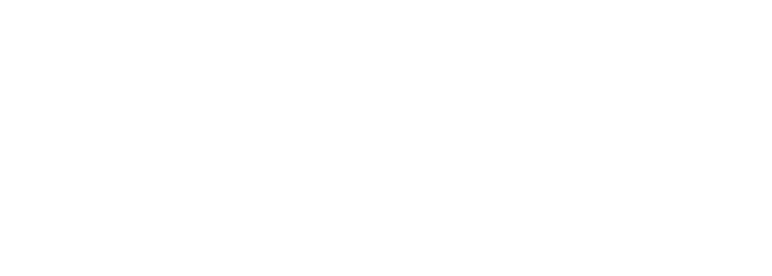
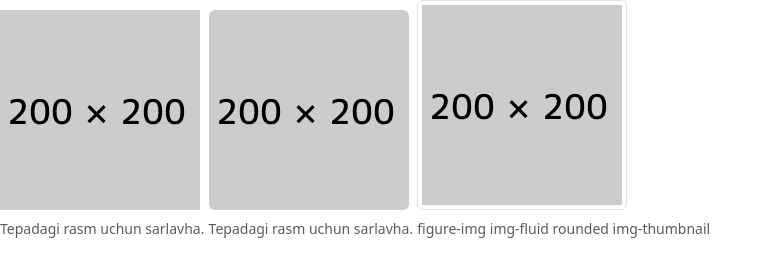
Before and after one commit to Abbos1202/bootstrap, a plain HTML site: page index.html in a window 1280 px wide. Shown: the whole page, without its empty margins (0-772 px from the left). Drawn offline with Linux system fonts and the light colour scheme.

Commit message:
figure img

```diff
--- a/index.html
+++ b/index.html
@@ -14,32 +14,26 @@
   </head>
   <body>
 
-    <!-- Responsive img -->
-    <!-- <div class="image-container">
-      <img src="./imgs/image.jpg" class="img-fluid" alt="Responsive img" />
-    </div> -->
+    <!-- figure-img img-fluid -->
+    <figure class="figure">
+      <img src="./imgs/200x200.png" class="figure-img img-fluid" alt="Figure">
+      <figcaption class="figure-caption">Tepadagi rasm uchun sarlavha.</figcaption>
+    </figure>
 
-    <!-- Thumbnail img -->
 
-    <!-- <img src="./imgs/500x500.png" class="img-thumbnail" alt="Thumbnail img" /> -->
+    <!-- figure-img img-fluid rounded -->
 
-    <!-- Rounded img -->
+    <figure class="figure">
+      <img src="./imgs/200x200.png" class="figure-img img-fluid rounded" alt="Figure">
+      <figcaption class="figure-caption">Tepadagi rasm uchun sarlavha.</figcaption>
+    </figure>
 
-    <!-- <img src="./imgs/500x500.png" class="rounded" alt="Rounded img" /> -->
+    <!-- figure-img img-fluid rounded img-thumbnail -->
 
-    <!-- <img src="./imgs//200x200.png" class="rounded float-start" alt="Rounded img"> -->
-    <!-- <img src="./imgs//200x200.png" class="rounded float-end" alt="Rounded img"> -->
-
-    <!-- <img src="./imgs/200x200.png" class="rounded mx-auto d-block" alt="Rounded img"> -->
-
-    <!-- <div class="text-center">
-      <img src="./imgs/200x200.png" class="rounded" alt="Rounded img">
-    </div> -->
-
-    <!-- <picture>
-      <source srcset="./imgs/200x200.png" type="image/svg+xml">
-      <img src="./imgs/200x200.png" class="img-fluid img-thumbnail" alt="">
-    </picture> -->
+    <figure class="figure">
+      <img src="./imgs/200x200.png" class="figure-img img-fluid rounded img-thumbnail" alt="Figure">
+      <figcaption class="figure-caption">figure-img img-fluid rounded img-thumbnail</figcaption>
+    </figure>
 
     <script src="./bootstrap-5.3.0-dist/js/bootstrap.bundle.min.js"></script>
   </body>
```
